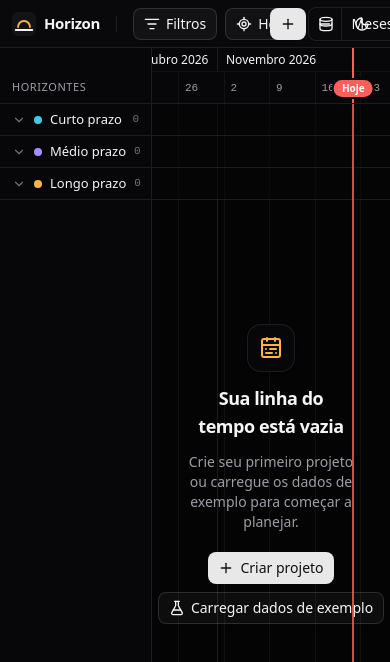
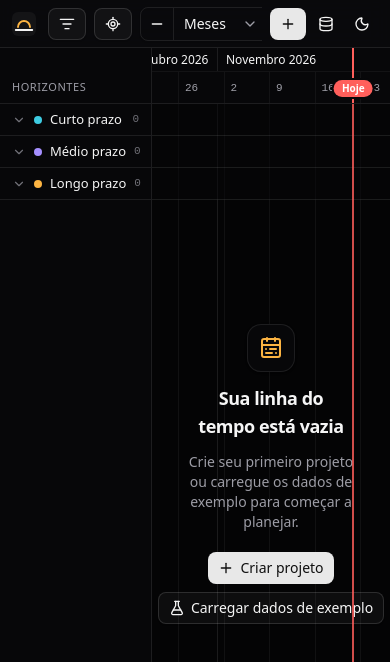
Before and after one commit to caiquemiranda/horizon-planner, a React (Vite) app: page / in a window 390 px wide. Shown: the top 662 px of the page. Built offline with nearby package versions, Linux system fonts and the light colour scheme.

Commit message:
feat(ui): keep the header usable on narrow screens
Secondary buttons become icon-only, the toolbar scrolls sideways instead of
overlapping the actions, and the shortcuts button is hidden on phones.

```diff
--- a/src/components/layout/AppHeader.tsx
+++ b/src/components/layout/AppHeader.tsx
@@ -15,7 +15,7 @@ export function AppHeader({ children, actions }: AppHeaderProps) {
     <header className="sticky top-0 z-30 flex h-(--header-height) shrink-0 items-center gap-3 border-b glass px-3 sm:px-4">
       <div className="flex items-center gap-2">
         <Logo className="size-6" />
-        <h1 className="text-[15px] font-semibold">Horizon</h1>
+        <h1 className="sr-only text-[15px] font-semibold sm:not-sr-only">Horizon</h1>
         <span className="hidden rounded-sm bg-muted px-1 py-px font-mono text-[10px] text-subtle-foreground sm:inline">
           v{__APP_VERSION__}
         </span>
@@ -23,8 +23,14 @@ export function AppHeader({ children, actions }: AppHeaderProps) {
 
       {children ? (
         <>
-          <Separator orientation="vertical" className="mx-1 h-4!" />
-          <div className="flex min-w-0 flex-1 items-center gap-2">{children}</div>
+          <Separator orientation="vertical" className="mx-1 hidden h-4! sm:block" />
+          {/*
+           * On narrow screens the toolbar scrolls sideways instead of overlapping the actions.
+           * The padding keeps focus rings from being clipped by the scroll container.
+           */}
+          <div className="-m-1 no-scrollbar flex min-w-0 flex-1 items-center gap-2 overflow-x-auto p-1">
+            {children}
+          </div>
         </>
       ) : (
         <div className="flex-1" />
--- a/src/features/filters/components/FilterMenu.tsx
+++ b/src/features/filters/components/FilterMenu.tsx
@@ -77,10 +77,10 @@ export function FilterMenu({ projects }: FilterMenuProps) {
           size="sm"
           aria-label={activeCount > 0 ? `Filtros (${String(activeCount)} ativos)` : 'Filtros'}
           data-active={activeCount > 0 || undefined}
-          className="data-active:border-primary/40 data-active:text-foreground"
+          className="shrink-0 data-active:border-primary/40 data-active:text-foreground"
         >
           <ListFilter />
-          Filtros
+          <span className="hidden sm:inline">Filtros</span>
           {activeCount > 0 ? (
             <span
               aria-hidden="true"
--- a/src/features/timeline/components/ShortcutsHelp.tsx
+++ b/src/features/timeline/components/ShortcutsHelp.tsx
@@ -21,7 +21,13 @@ export function ShortcutsHelp({ open, onOpenChange }: ShortcutsHelpProps) {
   return (
     <DropdownMenu open={open} onOpenChange={onOpenChange}>
       <DropdownMenuTrigger asChild>
-        <Button variant="ghost" size="icon-sm" aria-label="Atalhos de teclado">
+        {/* Hidden on phones, where there is rarely a keyboard (`?` still opens it). */}
+        <Button
+          variant="ghost"
+          size="icon-sm"
+          aria-label="Atalhos de teclado"
+          className="hidden md:inline-flex"
+        >
           <Keyboard />
         </Button>
       </DropdownMenuTrigger>
--- a/src/features/timeline/components/TimelineToolbar.tsx
+++ b/src/features/timeline/components/TimelineToolbar.tsx
@@ -35,12 +35,13 @@ export function TimelineToolbar({ projects }: TimelineToolbarProps) {
   });
 
   return (
-    <div className="flex items-center gap-2">
+    <div className="flex shrink-0 items-center gap-2">
       <Tooltip>
         <TooltipTrigger asChild>
           <Button variant="outline" size="sm" onClick={goToToday}>
             <LocateFixed />
-            Hoje
+            {/* Icon only on phones, still named for screen readers. */}
+            <span className="sr-only sm:not-sr-only">Hoje</span>
           </Button>
         </TooltipTrigger>
         <TooltipContent>
--- a/src/features/timeline/components/ZoomControls.tsx
+++ b/src/features/timeline/components/ZoomControls.tsx
@@ -66,7 +66,7 @@ export function ZoomControls({ projects }: ZoomControlsProps) {
               variant="ghost"
               size="sm"
               aria-label={`Nível de zoom: ${currentPreset.label}`}
-              className="w-30 justify-between rounded-none border-x px-2.5 font-normal"
+              className="w-24 justify-between rounded-none border-x px-2.5 font-normal sm:w-30"
             >
               {currentPreset.label}
               <ChevronDown className="text-muted-foreground" />
```
